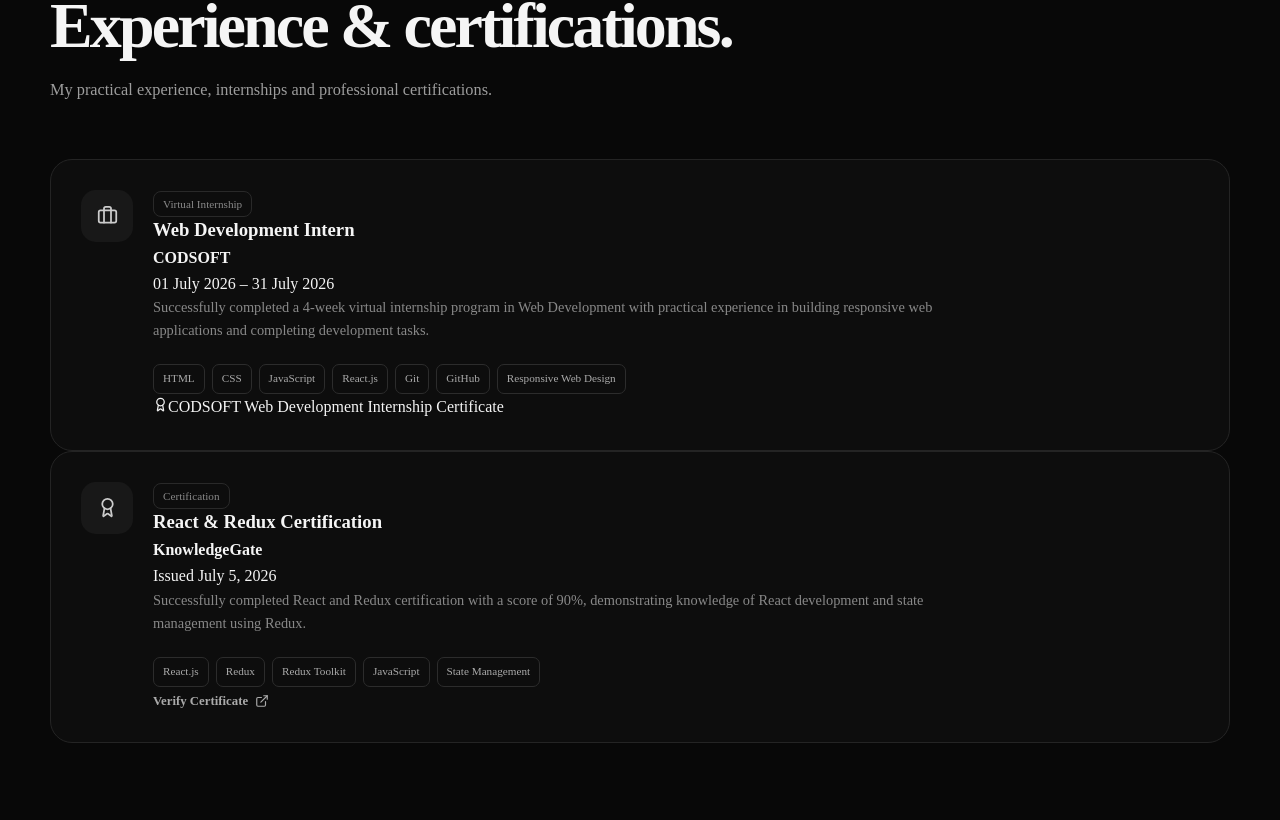
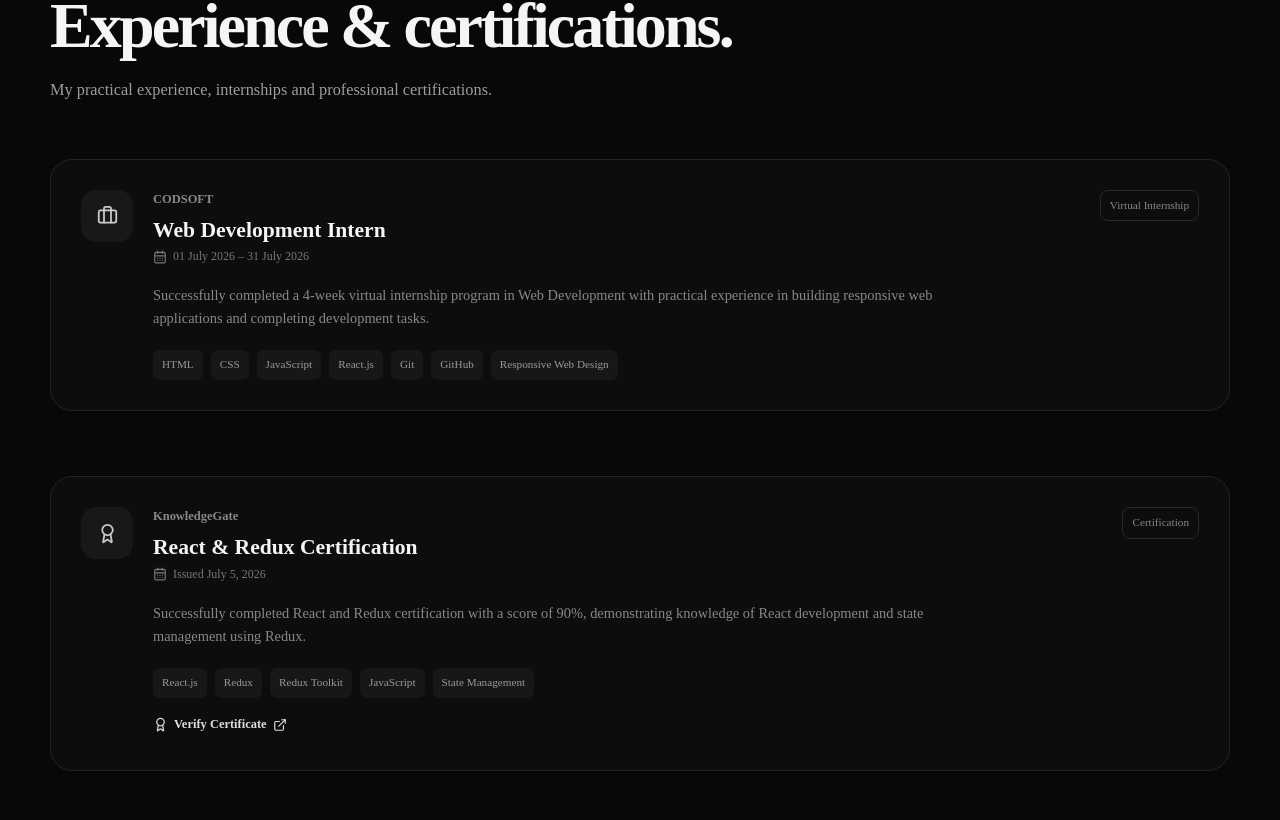
Before and after one commit to amitkumar-7393/amit-portfolio, a React (Vite) app in the folder client/: page / in a window 1280 px wide. Shown: the part 6380-7200 px from the top of the page. Built offline with nearby package versions, Linux system fonts and the light colour scheme.

Commit message:
Refactor Experience component with framer-motion

```diff
--- a/client/src/components/Experience.jsx
+++ b/client/src/components/Experience.jsx
@@ -1,11 +1,12 @@
-import { ExternalLink, Award, Briefcase } from "lucide-react";
+import { motion } from "framer-motion";
+import { ExternalLink, Award, Briefcase, CalendarDays } from "lucide-react";
 import experience from "../data/experience";
 
-const Experience = () => {
+function Experience() {
   return (
     <section id="experience" className="section">
       <div className="section-heading">
-        <span className="eyebrow">EXPERIENCE</span>
+        <p className="eyebrow">EXPERIENCE</p>
 
         <h2>Experience & certifications.</h2>
 
@@ -15,12 +16,22 @@
         </p>
       </div>
 
-      <div className="experience-list">
-        {experience.map((item) => {
+      <div className="experience-wrapper">
+        {experience.map((item, index) => {
           const isCertification = item.type === "Certification";
 
           return (
-            <article className="experience-card" key={item.id}>
+            <motion.article
+              className="experience-card"
+              key={item.id}
+              initial={{ opacity: 0, y: 25 }}
+              whileInView={{ opacity: 1, y: 0 }}
+              viewport={{ once: true, amount: 0.2 }}
+              transition={{
+                duration: 0.5,
+                delay: index * 0.1,
+              }}
+            >
               <div className="experience-icon">
                 {isCertification ? (
                   <Award size={21} />
@@ -30,18 +41,23 @@
               </div>
 
               <div className="experience-content">
-                <div className="experience-header">
+                <div className="experience-top">
                   <div>
+                    <p className="experience-company">
+                      {item.company}
+                    </p>
+
+                    <h3>{item.role}</h3>
+                  </div>
+
                   <span className="experience-type">
                     {item.type}
                   </span>
-
-                    <h3>{item.role}</h3>
-
-                    <h4>{item.company}</h4>
                 </div>
 
-                  <span className="experience-duration">
+                <div className="experience-meta">
+                  <span>
+                    <CalendarDays size={14} />
                     {item.duration}
                   </span>
                 </div>
@@ -51,40 +67,32 @@
                 </p>
 
                 {item.skills?.length > 0 && (
-                  <div className="tech-list">
+                  <div className="experience-skills">
                     {item.skills.map((skill) => (
                       <span key={skill}>{skill}</span>
                     ))}
                   </div>
                 )}
 
-                <div className="experience-actions">
                 {item.verificationUrl && (
                   <a
                     href={item.verificationUrl}
                     target="_blank"
                     rel="noopener noreferrer"
-                      className="project-link"
+                    className="certificate-link"
                   >
+                    <Award size={15} />
                     Verify Certificate
                     <ExternalLink size={14} />
                   </a>
                 )}
-
-                  {item.certificate && (
-                    <span className="certificate-name">
-                      <Award size={15} />
-                      {item.certificate}
-                    </span>
-                  )}
               </div>
-              </div>
-            </article>
+            </motion.article>
           );
         })}
       </div>
     </section>
   );
-};
+}
 
 export default Experience;
```
Lines whose indentation alone changed are shown as unchanged.
